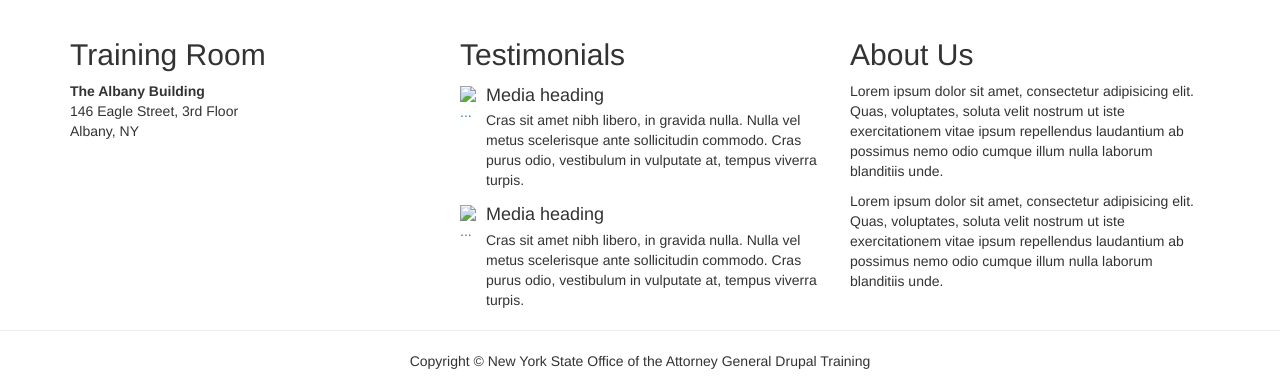
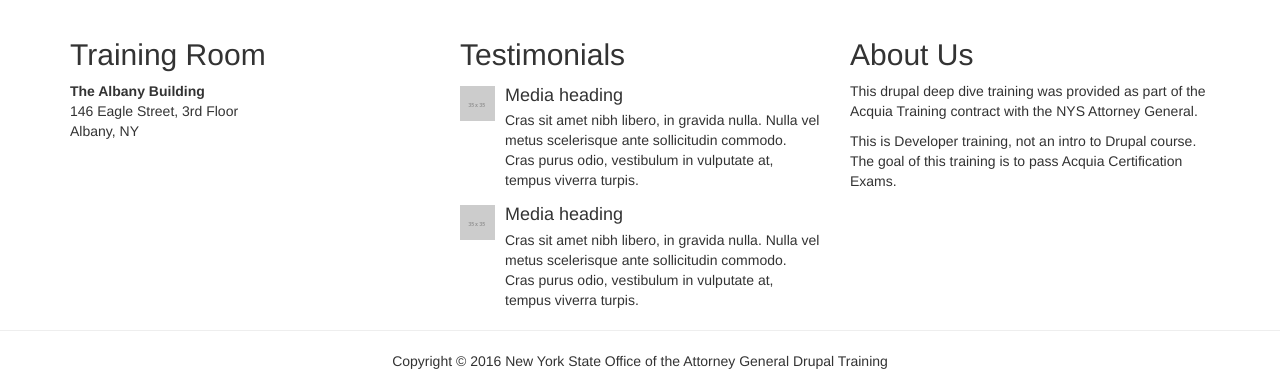
Before and after one commit to agdrupal8training/agdrupal8training.github.io, a plain HTML site: page index.html in a window 1280 px wide. Shown: the part 1536-1917 px from the top of the page. Drawn offline with Linux system fonts and the light colour scheme.

Commit message:
minor text edits.

```diff
--- a/index.html
+++ b/index.html
@@ -103,13 +103,13 @@
     <div class="col-lg-4 col-md-6 col-sm-6">
       <h2>Testimonials</h2>
       <div class="media">
-        <div class="media-left"> <a href="#"> <img class="media-object" src="file:///Sleek/Users/tomatkins/Sites/drupal8/images/35X35.gif" alt="..."> </a> </div>
+        <div class="media-left"> <a href="#"> <img class="media-object" src="images/35X35.gif" alt="..."> </a> </div>
         <div class="media-body">
           <h4 class="media-heading">Media heading</h4>
           Cras sit amet nibh libero, in gravida nulla. Nulla vel metus scelerisque ante sollicitudin commodo. Cras purus odio, vestibulum in vulputate at, tempus viverra turpis. </div>
       </div>
       <div class="media">
-        <div class="media-left"> <a href="#"> <img class="media-object" src="file:///Sleek/Users/tomatkins/Sites/drupal8/images/35X35.gif" alt="..."> </a> </div>
+        <div class="media-left"> <a href="#"> <img class="media-object" src="images/35X35.gif" alt="..."> </a> </div>
         <div class="media-body">
           <h4 class="media-heading">Media heading</h4>
           Cras sit amet nibh libero, in gravida nulla. Nulla vel metus scelerisque ante sollicitudin commodo. Cras purus odio, vestibulum in vulputate at, tempus viverra turpis. </div>
@@ -117,8 +117,8 @@
     </div>
     <div class="col-lg-4 col-sm-12">
       <h2>About Us</h2>
-      <p>Lorem ipsum dolor sit amet, consectetur adipisicing elit. Quas, voluptates, soluta velit nostrum ut iste exercitationem vitae ipsum repellendus laudantium ab possimus nemo odio cumque illum nulla laborum blanditiis unde.</p>
-      <p>Lorem ipsum dolor sit amet, consectetur adipisicing elit. Quas, voluptates, soluta velit nostrum ut iste exercitationem vitae ipsum repellendus laudantium ab possimus nemo odio cumque illum nulla laborum blanditiis unde.</p>
+      <p>This drupal deep dive training was provided as part of the Acquia Training contract with the NYS Attorney General.</p>
+      <p>This is Developer training, not an intro to Drupal course. The goal of this training is to pass Acquia Certification Exams. </p>
     </div>
   </div>
 </div>
@@ -127,7 +127,7 @@
   <div class="container">
     <div class="row">
       <div class="col-xs-12">
-        <p>Copyright © New York State Office of the Attorney General Drupal Training</p>
+        <p>Copyright © 2016 New York State Office of the Attorney General Drupal Training</p>
       </div>
     </div>
   </div>
```
